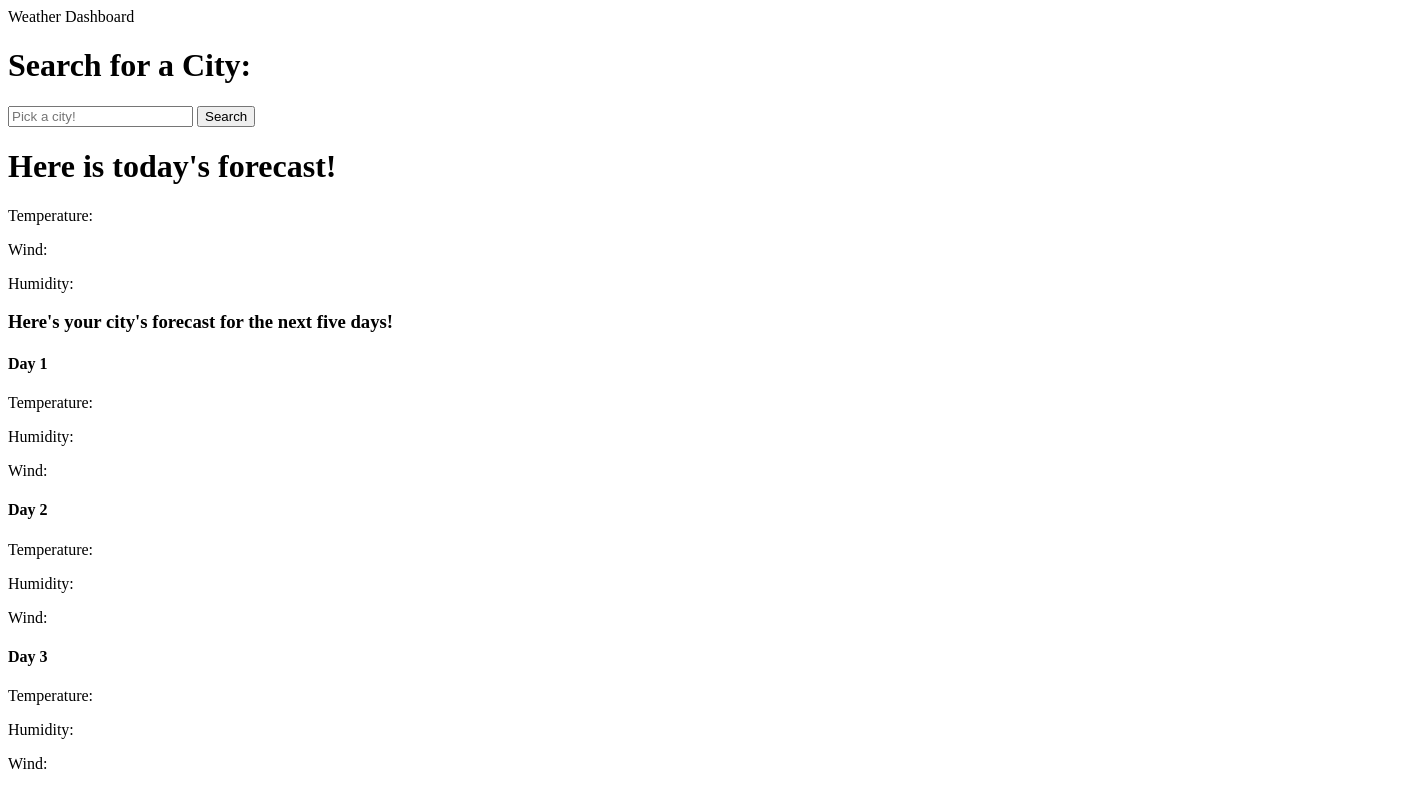
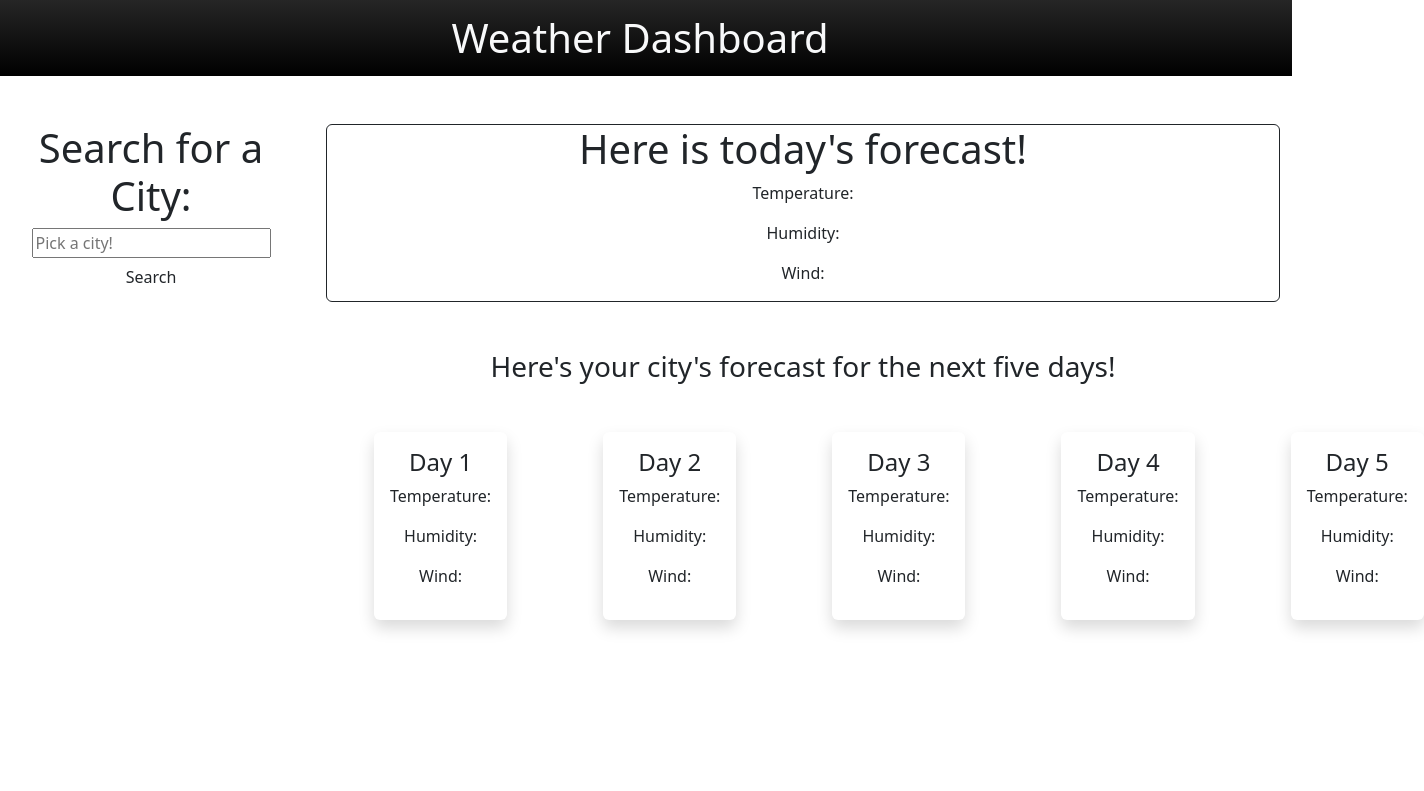
Before and after one commit to Justino11247/Weather-Tracker, a plain HTML site: page index.html in a window 1280 px wide. Shown: the top 791 px of the page, 1424 px wide, since content can reach past the window. Drawn offline with nearby package versions, Linux system fonts and the light colour scheme.

Commit message:
styled the page

```diff
--- a/assets/script.js
+++ b/assets/script.js
@@ -128,7 +128,7 @@ function renderSearch() {
     // Button creation per city element
     const searchButton = document.createElement("button");
     // searchButton class for css styling
-    searchButton.setAttribute("class", "searchButton");
+    searchButton.setAttribute("class", "m-1");
     // city name will be the text content for each button
     searchButton.textContent = city;
     searchButton.addEventListener("click", function () {
--- a/assets/style.css
+++ b/assets/style.css
@@ -0,0 +1 @@
+/* This application has been styled using bootstrap*/
--- a/index.html
+++ b/index.html
@@ -5,46 +5,48 @@
   <meta charset="UTF-8" />
   <meta name="viewport" content="width=device-width, initial-scale=1.0" />
   <title>Weather Tracker</title>
+  <link href="https://cdn.jsdelivr.net/npm/bootstrap@5.3.3/dist/css/bootstrap.min.css" rel="stylesheet" integrity="sha384-QWTKZyjpPEjISv5WaRU9OFeRpok6YctnYmDr5pNlyT2bRjXh0JMhjY6hW+ALEwIH" crossorigin="anonymous">
   <link rel="stylesheet" href="./assets/style.css">
 </head>
 
 <body >
-  <div>
-    <header>
+  <div class="row text-center justify-content-center">
+    <header class="fs-1 bg-black bg-gradient text-light p-2">
       Weather Dashboard
     </header>
   </div>
 
-  <div>
+  <div class="row text-center mt-5">
+    <div class="col-3 ">
       <form id="search-form">
         <h1>Search for a City:</h1>
         <input id="search-input" name ="city" type="text" placeholder="Pick a city!">
         <button type="submit" class="btn">Search</button>
       </form>
-    <ul id="search-history">
+      <ul id="search-history" class="row">
 
       </ul>
     </div>
 
-  <div id="results">
+    <div id="results" class="col-9 text-center ">
       <!--Current Forecast-->
-    <div id="current-forecast">
+      <div id="current-forecast" class="border border-dark rounded">
         <h1>
           Here is today's forecast!
         </h1>
         <div id="city"></div>
         <div id="date"></div>
-      <p>Temperature: <span id="todays-temp"></span></p>
-      <p>Wind: <span id="todays-wind"></span></p>
-      <p>Humidity: <span id="todays-humidity"></span></p>
+        <p class="font-weight-bold">Temperature: <span id="todays-temp"></span></p>
+        <p class="font-weight-bold">Humidity: <span id="todays-humidity"></span></p>
+        <p class="font-weight-bold">Wind: <span id="todays-wind"></span></p>
       </div>
-    <div id="daily-forecast">
+      <div id="daily-forecast" class="mt-5 ">
         <h3>
           Here's your city's forecast for the next five days!
         </h3>
-      <div>
+        <div class="d-flex mt-5 ">
           <!-- 5 day forecast. -->
-        <article>
+          <article class="mx-5 w-25 shadow p-3 mb-5 bg-white rounded">
             <h4 class="date">Day 1</h4>
             <div>
               <p>Temperature: <span id="day-1-temp"></span></p>
@@ -52,7 +54,7 @@
               <p>Wind: <span id="day-1-wind"></span></p>
             </div>
           </article>
-        <article>
+          <article class="mx-5 w-25 shadow p-3 mb-5 bg-white rounded">
             <h4 class="date">Day 2</h4>
             <div>
               <p>Temperature: <span id="day-2-temp"></span></p>
@@ -60,7 +62,7 @@
               <p>Wind: <span id="day-2-wind"></span></p>
             </div>
           </article>
-        <article>
+          <article class="mx-5 w-25 shadow p-3 mb-5 bg-white rounded">
             <h4 class="date">Day 3</h4>
             <div>
               <p>Temperature: <span id="day-3-temp"></span></p>
@@ -68,7 +70,7 @@
               <p>Wind: <span id="day-3-wind"></span></p>
             </div>
           </article>
-        <article>
+          <article class="mx-5 w-25 shadow p-3 mb-5 bg-white rounded">
             <h4 class="date">Day 4</h4>
             <div>
               <p>Temperature: <span id="day-4-temp"></span></p>
@@ -76,7 +78,7 @@
               <p>Wind: <span id="day-4-wind"></span></p>
             </div>
           </article>
-        <article>
+          <article class="mx-5 w-25 shadow p-3 mb-5 bg-white rounded">
             <h4 class="date">Day 5</h4>
             <div>
               <p>Temperature: <span id="day-5-temp"></span></p>
@@ -87,7 +89,11 @@
         </div>
       </div>
     </div>
+  </div>
+
+
   <script src="./assets/script.js"></script>
+  <link href="https://cdn.jsdelivr.net/npm/bootstrap@5.3.3/dist/css/bootstrap.min.css" rel="stylesheet" integrity="sha384-QWTKZyjpPEjISv5WaRU9OFeRpok6YctnYmDr5pNlyT2bRjXh0JMhjY6hW+ALEwIH" crossorigin="anonymous">
 </body>
 
 </html>
```
Lines whose indentation alone changed are shown as unchanged.
